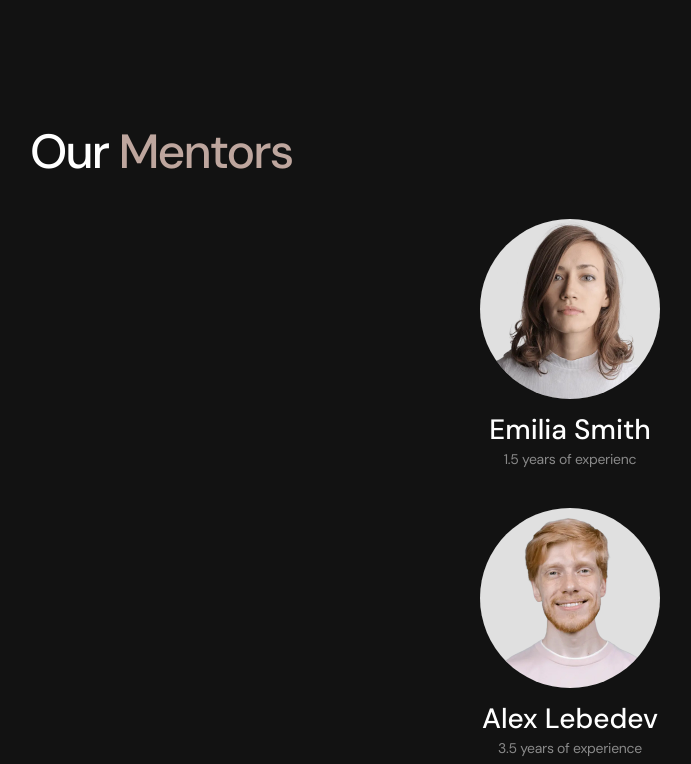
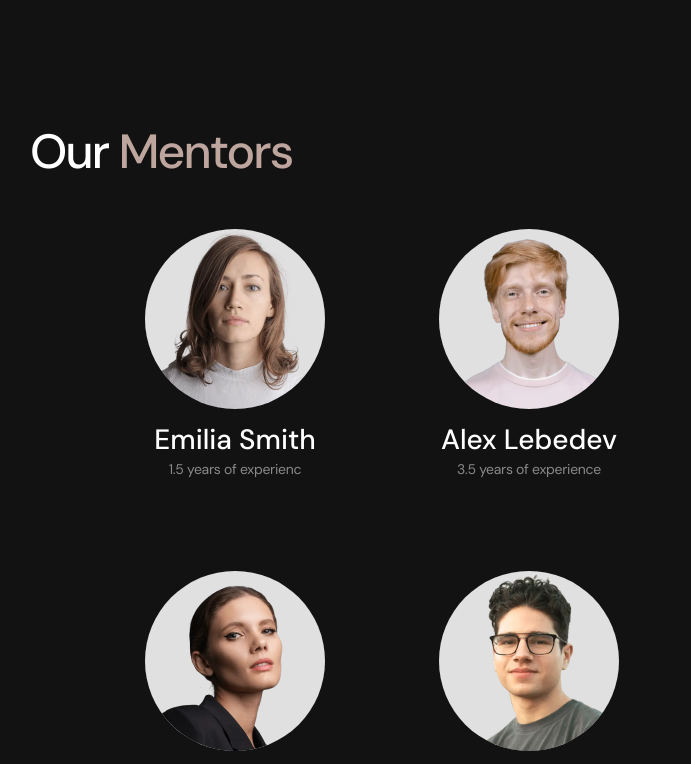
Before and after one commit to Ronddaa/project-oduvanchiki, a website built with Vite: page src/index.html in a window 1280 px wide. Shown: the part 3520-4284 px from the top of the page, without its empty margins (70-761 px from the left). Built offline with nearby package versions, Linux system fonts and the light colour scheme; files whose address does not match are found by name.

Commit message:
mentors-1@media-tablet

```diff
--- a/src/css/our-mentors.css
+++ b/src/css/our-mentors.css
@@ -8,7 +8,7 @@
   font-weight: 500;
   line-height: 1.1;
   letter-spacing: -0.04em;
-  padding-bottom: 40px;
+  margin-bottom: 40px;
 }
 
 .mentors-titel-span {
@@ -60,3 +60,22 @@
   line-height: 1.3;
   letter-spacing: -0.02em;
 }
+
+@media (min-width: 768px) {
+  .container-mentors {
+    min-width: 704px;
+  }
+    .mentors-titel {
+      margin-bottom: 50px;
+    }
+  .mentors-list {
+    width: 488px;
+    margin: 0 108px;
+    align-items: flex-start;
+    gap: 93px 100px;
+  }
+  .mentors-item {
+    width: 194px;
+    width: calc((100% - 100) / 2);
+  }
+}
```
